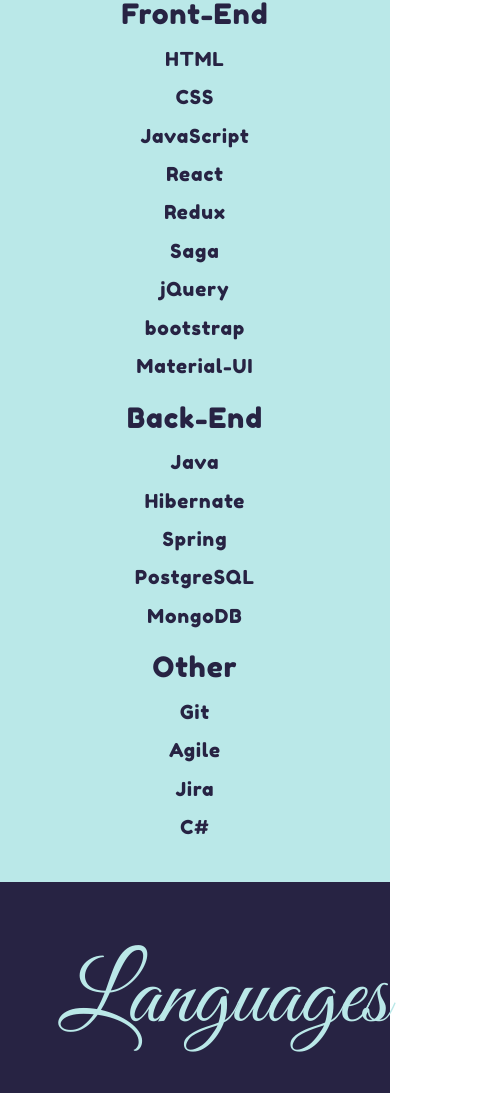
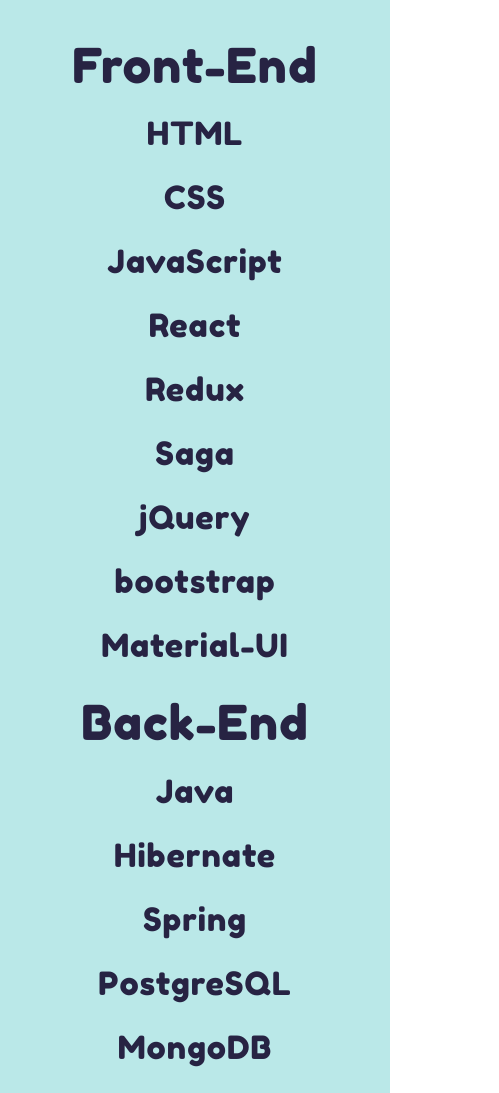
Before and after one commit to VadimLepiochin/VadimLepiochin.github.io, a plain HTML site: page index.html in a window 390 px wide. Shown: the part 809-1902 px from the top of the page, 499 px wide, since content can reach past the window. Drawn offline with nearby package versions, Linux system fonts and the light colour scheme.

Commit message:
Update styles.css

```diff
--- a/css/styles.css
+++ b/css/styles.css
@@ -170,4 +170,13 @@
   .hobby img {
     width: 33%;
   }
+  h2 {
+    font-size: 8rem;
+  }
+  h3 {
+    font-size: 3rem;
+  }
+  li {
+    font-size: 2rem;
+  }
 }
```
